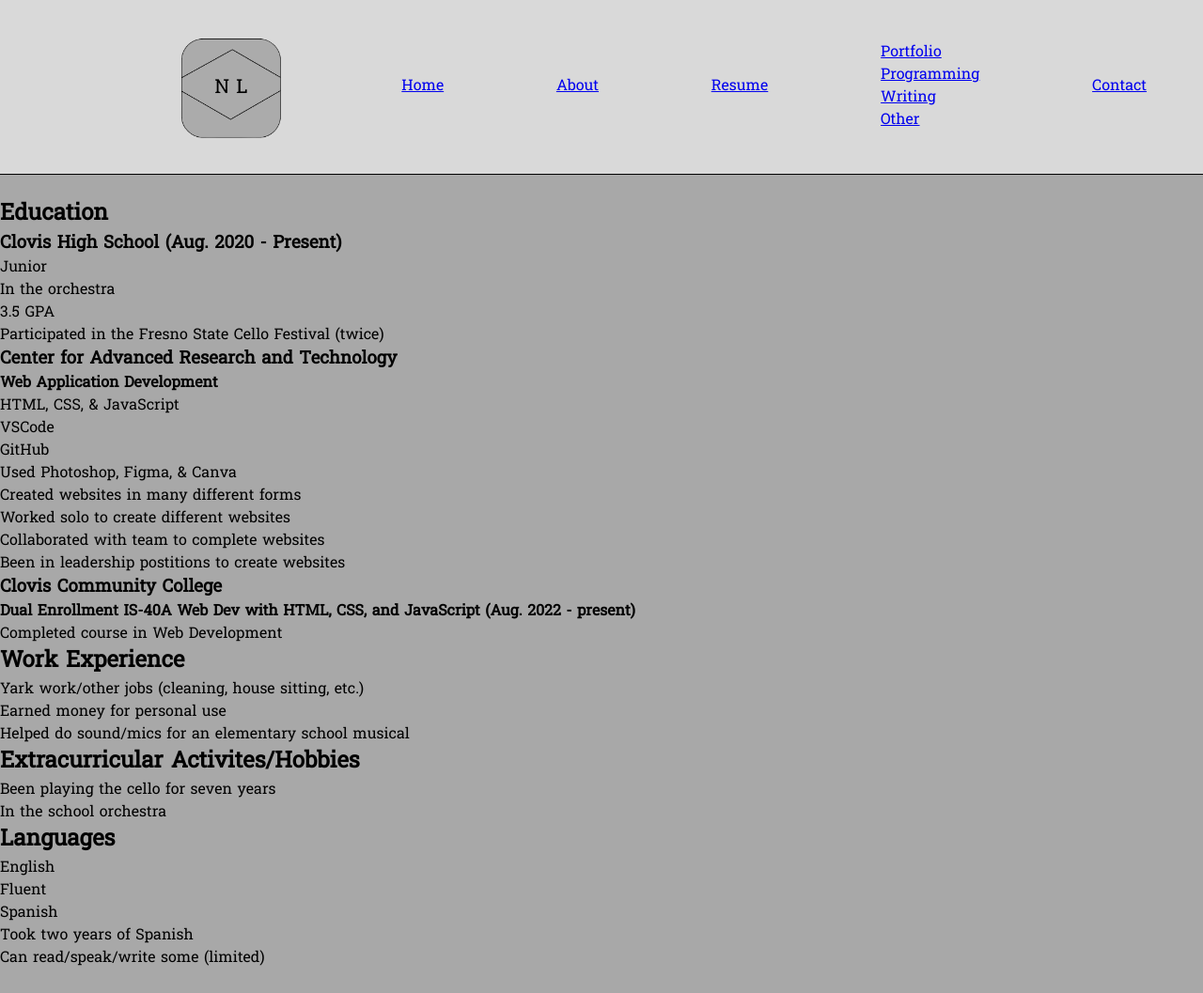
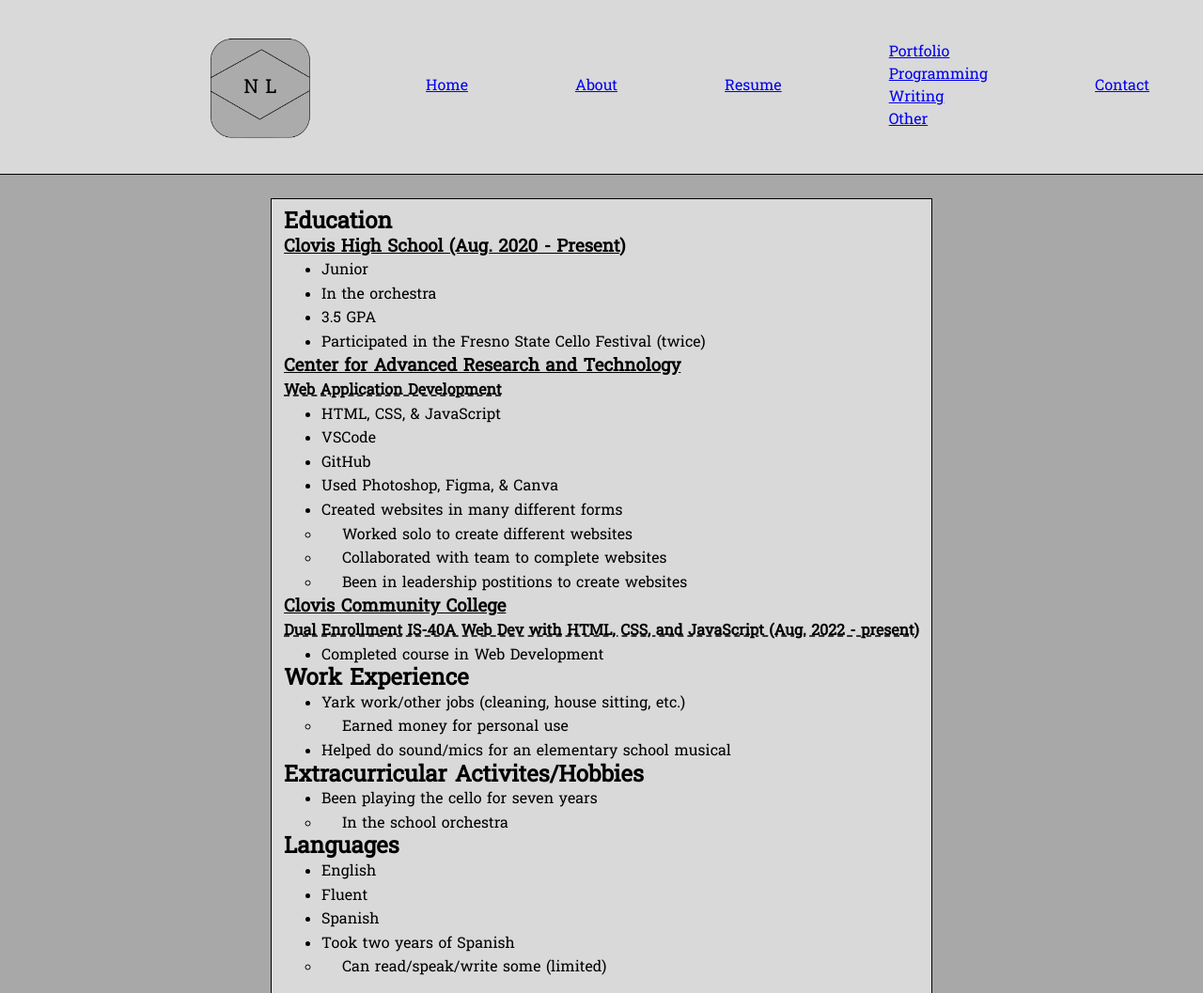
Before and after one commit to RyseAbove/Personal-Portfolio, a plain HTML site: page resume.html in a window 1280 px wide. Shown: the top 1057 px of the page at 94% size. Drawn offline with Linux system fonts and the light colour scheme.

Commit message:
added images on home page and completed others (layout)

```diff
--- a/resume.html
+++ b/resume.html
@@ -16,17 +16,17 @@
                 <li><img class="logo" src="/images/website-logo.png" alt="logo">
             </a>
             </li>
-            <a href="index.html">
+            <a class="nav-item" href="index.html">
                 <li>Home</li>
             </a>
-            <a href="about.html">
+            <a class="nav-item" href="about.html">
                 <li>About</li>
             </a>
-            <a href="resume.html">
+            <a class="nav-item" href="resume.html">
                 <li>Resume</li>
             </a>
             <div class="dropdown">
-                <a href="portfolio.html">
+                <a class="nav-item" href="portfolio.html">
                     <li>Portfolio</li>
                 </a>
                 <div>
@@ -41,47 +41,49 @@
                     </a>
                 </div>
             </div>
-            <a href="contact.html">
+            <a class="nav-item" href="contact.html">
                 <li>Contact</li>
             </a>
         </ul>
     </header>
     <main>
+        <section class="resume">
+            <section class="resume-inner-cont">
                 <h2>Education</h2>
-        <h3>Clovis High School (Aug. 2020 - Present)</h3>
+                <h3 class="subtitle">Clovis High School (Aug. 2020 - Present)</h3>
                 <ul>
                     <li>Junior</li>
                     <li>In the orchestra</li>
                     <li>3.5 GPA</li>
                     <li>Participated in the Fresno State Cello Festival (twice)</li>
                 </ul>
-        <h3>Center for Advanced Research and Technology</h3>
-        <h4>Web Application Development</h4>
+                <h3 class="subtitle">Center for Advanced Research and Technology</h3>
+                <h4 class="subsubtitle">Web Application Development</h4>
                 <ul>
                     <li>HTML, CSS, & JavaScript</li>
                     <li>VSCode</li>
                     <li>GitHub</li>
                     <li>Used Photoshop, Figma, & Canva</li>
                     <li>Created websites in many different forms</li>
-            <li>Worked solo to create different websites</li>
-            <li>Collaborated with team to complete websites</li>
-            <li>Been in leadership postitions to create websites</li>
+                    <li class="sub-text">&nbsp;&nbsp;&nbsp;&nbsp;Worked solo to create different websites</li>
+                    <li class="sub-text">&nbsp;&nbsp;&nbsp;&nbsp;Collaborated with team to complete websites</li>
+                    <li class="sub-text">&nbsp;&nbsp;&nbsp;&nbsp;Been in leadership postitions to create websites</li>
                 </ul>
-        <h3>Clovis Community College</h3>
-        <h4>Dual Enrollment IS-40A Web Dev with HTML, CSS, and JavaScript (Aug. 2022 - present)</h4>
+                <h3 class="subtitle">Clovis Community College</h3>
+                <h4 class="subsubtitle">Dual Enrollment IS-40A Web Dev with HTML, CSS, and JavaScript (Aug. 2022 - present)</h4>
                 <ul>
                     <li>Completed course in Web Development</li>
                 </ul>
                 <h2>Work Experience</h2>
                 <ul>
                     <li>Yark work/other jobs (cleaning, house sitting, etc.)</li>
-            <li>Earned money for personal use</li>
+                    <li class="sub-text">&nbsp;&nbsp;&nbsp;&nbsp;Earned money for personal use</li>
                     <li>Helped do sound/mics for an elementary school musical</li>
                 </ul>
                 <h2>Extracurricular Activites/Hobbies</h2>
                 <ul>
                     <li>Been playing the cello for seven years</li>
-            <li>In the school orchestra</li>
+                    <li class="sub-text">&nbsp;&nbsp;&nbsp;&nbsp;In the school orchestra</li>
                 </ul>
                 <h2>Languages</h2>
                 <ul>
@@ -89,8 +91,10 @@
                     <li>Fluent</li>
                     <li>Spanish</li>
                     <li>Took two years of Spanish</li>
-            <li>Can read/speak/write some (limited)</li>
+                    <li class="sub-text">&nbsp;&nbsp;&nbsp;&nbsp;Can read/speak/write some (limited)</li>
                 </ul>
+            </section>
+        </section>
     </main>
     <footer>
         <div class="footer-top">
--- a/styles.css
+++ b/styles.css
@@ -5,7 +5,6 @@
 
 * {
     margin: 0vw;
-    padding: 0vw;
     font-family: Hanuman;
     box-sizing: border-box;
 }
@@ -16,7 +15,7 @@ main {
     padding-bottom: 2vw;
 }
 
-header ul {
+.top-nav {
     list-style: none;
     display: flex;
     flex-direction: row;
@@ -25,6 +24,10 @@ header ul {
     border-bottom: .1vw solid black;
     padding-top: 2vw;
     padding-bottom: 2vw;
+}
+
+.top-nav:hover {
+    background-color: #d9d9d9;
 }
 
 header {
@@ -76,12 +79,15 @@ footer {
 
 .left-image,
 .right-image {
-    width: 60%;
-    padding-bottom: 1vw;
+    max-width: 80vw;
+    width: 90%;
+    margin-bottom: 1vw;
+    border: .1vw solid black;
 }
 
 .image {
-    width: 37%;
+    width: 50%;
+    border: .1vw solid black;
 }
 
 .home-row,
@@ -201,6 +207,32 @@ footer {
     margin-top: 1vw;
 }
 
+.resume {
+    display: flex;
+    flex-direction: column;
+    justify-content: center;
+    align-items: center;
+}
+
+.resume-inner-cont{
+    padding: 1vw;
+    border: .1vw solid black;
+    background-color: #d9d9d9;
+    line-height: 2vw;
+}
+
+.subtitle {
+    text-decoration: underline;
+}
+
+.subsubtitle {
+    text-decoration: dashed underline;
+}
+
+.sub-text {
+    list-style: circle;
+}
+
 /* image carousel */
 
 .image-carousel-1,
```
Also changed, not shown: index.html (+6 -6 lines), images/career-of-choice.png (added), images/line-up.png (added), images/mental-health.png (added), 1 other file. Lines whose indentation alone changed are shown as unchanged.
